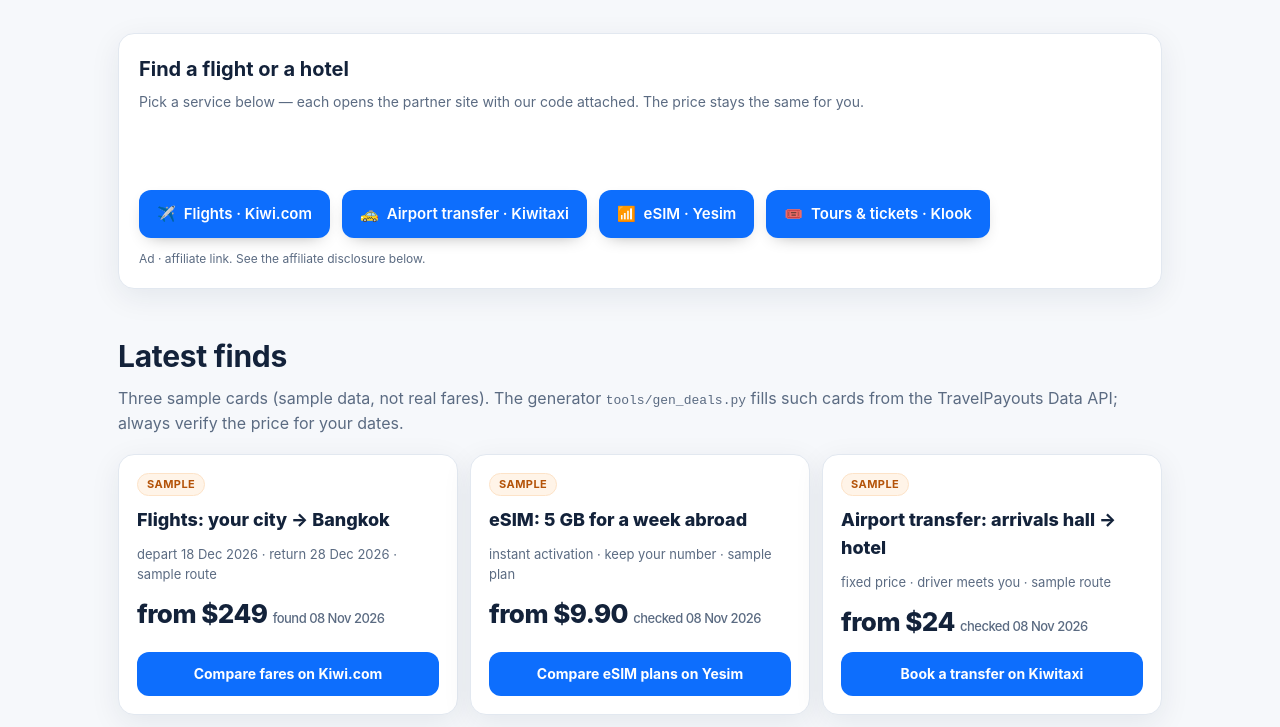
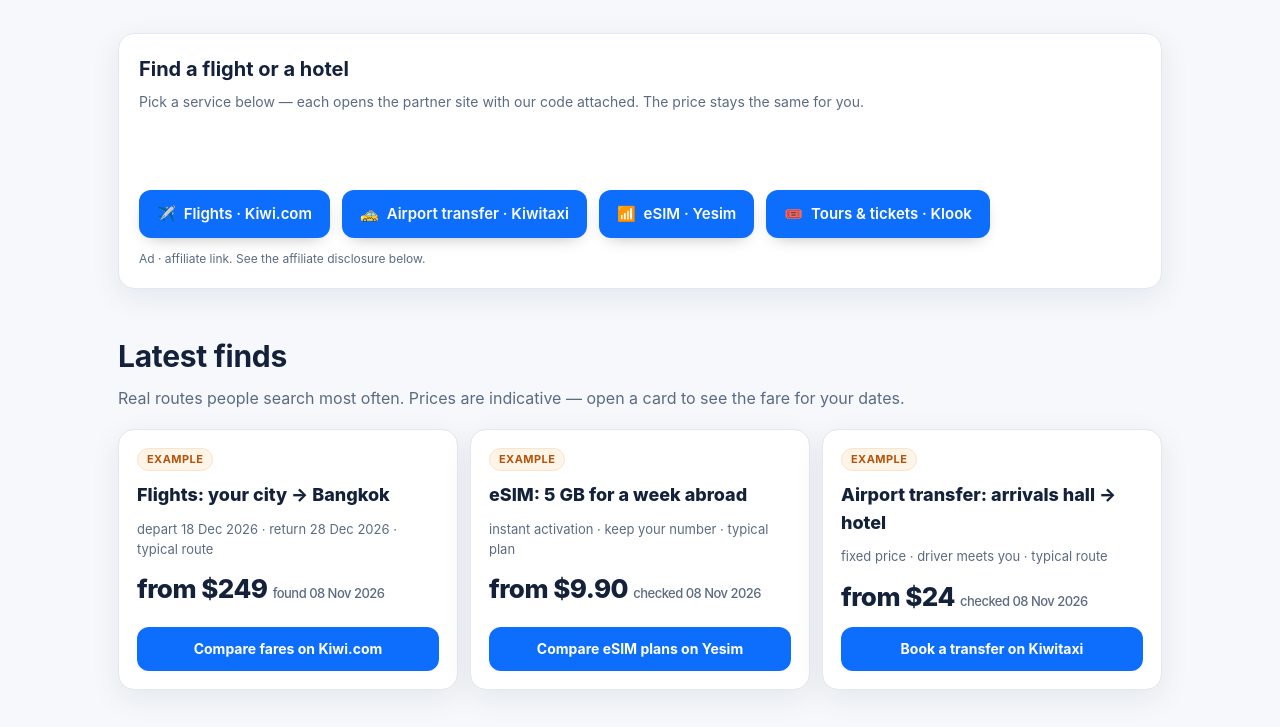
Before and after one commit to valdislavn-spec/travel-finds, a plain HTML site: page index.html in a window 1280 px wide. Shown: the part 421-1148 px from the top of the page. Drawn offline with Linux system fonts and the light colour scheme.

Commit message:
Clean developer placeholders from public pages (EN/ES)

```diff
--- a/index.html
+++ b/index.html
@@ -112,34 +112,32 @@
       <section class="section" id="deals" aria-labelledby="deals-title">
         <h2 id="deals-title">Latest finds</h2>
         <p class="section__lead">
-          Three sample cards (sample data, not real fares). The generator
-          <code>tools/gen_deals.py</code> fills such cards from the TravelPayouts
-          Data API; always verify the price for your dates.
+          Real routes people search most often. Prices are indicative — open a card to see the fare for your dates.
         </p>
         <div class="deals">
-          <!-- SAMPLE DEAL: layout example, price is made up -->
+          <!-- deal card: example route, indicative price -->
           <article class="deal">
-            <span class="sample-tag">sample</span>
+            <span class="sample-tag">example</span>
             <div class="deal__route">Flights: your city → Bangkok</div>
-            <div class="deal__meta">depart 18 Dec 2026 · return 28 Dec 2026 · sample route</div>
+            <div class="deal__meta">depart 18 Dec 2026 · return 28 Dec 2026 · typical route</div>
             <div class="deal__price">from $249 <small>found 08 Nov 2026</small></div>
             <a class="deal__cta" href="#" data-affiliate-program="kiwi"
                data-affiliate-target="https://www.kiwi.com/">Compare fares on Kiwi.com</a>
           </article>
-          <!-- SAMPLE DEAL: layout example, price is made up -->
+          <!-- deal card: example route, indicative price -->
           <article class="deal">
-            <span class="sample-tag">sample</span>
+            <span class="sample-tag">example</span>
             <div class="deal__route">eSIM: 5 GB for a week abroad</div>
-            <div class="deal__meta">instant activation · keep your number · sample plan</div>
+            <div class="deal__meta">instant activation · keep your number · typical plan</div>
             <div class="deal__price">from $9.90 <small>checked 08 Nov 2026</small></div>
             <a class="deal__cta" href="#" data-affiliate-program="yesim"
                data-affiliate-target="https://yesim.app/">Compare eSIM plans on Yesim</a>
           </article>
-          <!-- SAMPLE DEAL: layout example, price is made up -->
+          <!-- deal card: example route, indicative price -->
           <article class="deal">
-            <span class="sample-tag">sample</span>
+            <span class="sample-tag">example</span>
             <div class="deal__route">Airport transfer: arrivals hall → hotel</div>
-            <div class="deal__meta">fixed price · driver meets you · sample route</div>
+            <div class="deal__meta">fixed price · driver meets you · typical route</div>
             <div class="deal__price">from $24 <small>checked 08 Nov 2026</small></div>
             <a class="deal__cta" href="#" data-affiliate-program="kiwitaxi"
                data-affiliate-target="https://kiwitaxi.com/">Book a transfer on Kiwitaxi</a>
```
Also changed, not shown: es.html (+7 -10 lines).
